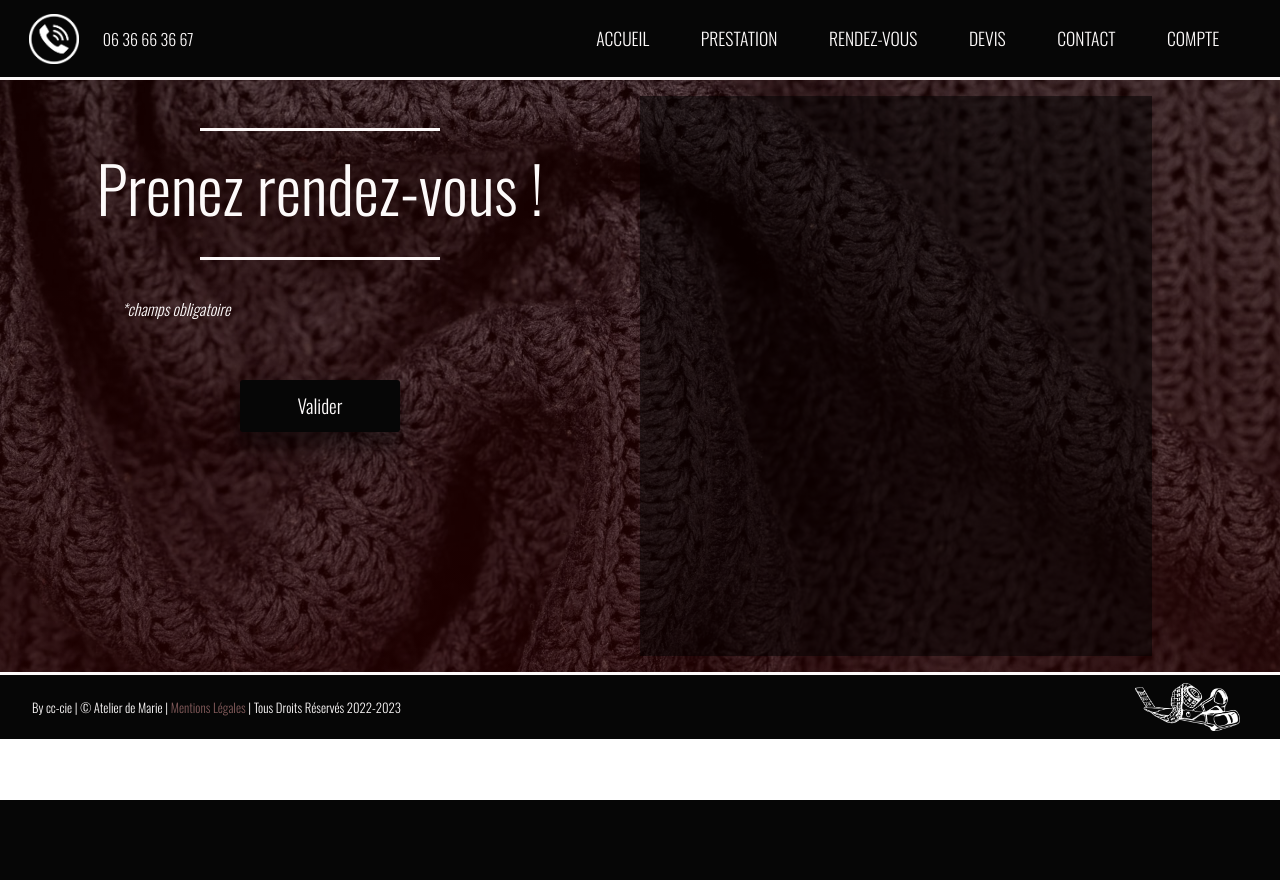
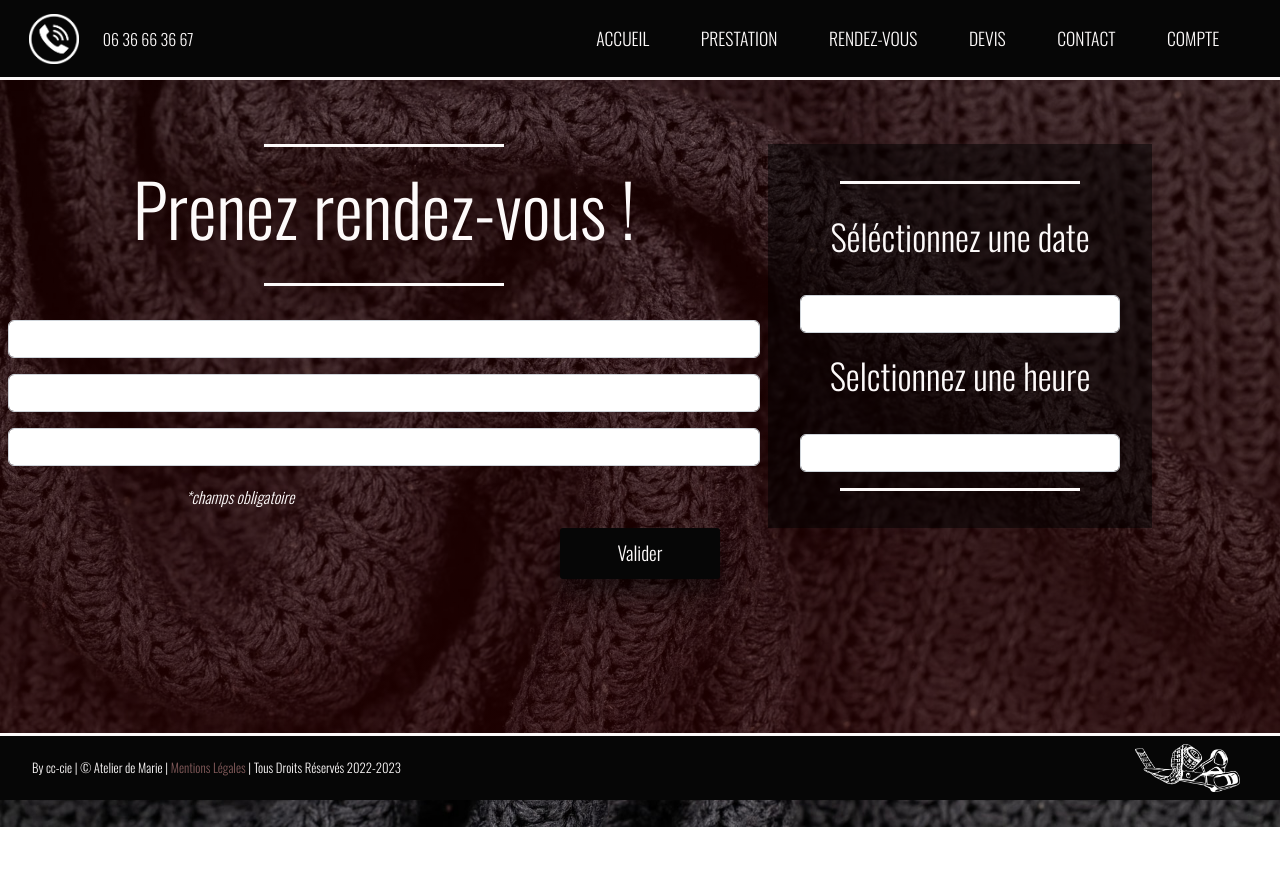
Before and after one commit to SharlotteC/atelier-marie, a Symfony app: template templates/rendez_vous/rdv.html.twig in a window 1280 px wide. Before the commit the page ends 800 px from the top, so only its background shows below. Run offline with Twig, Linux system fonts and the light colour scheme; the template is opened without the code that fills it, so the values that code supplies are empty; form fields are guessed from the names that the template uses; some libraries are stand-ins or nearby versions.

Commit message:
rectification calendrier de reservation page rdv + css calendrier + mise en place du formulaire de reservation

```diff
--- a/public/css/footer.css
+++ b/public/css/footer.css
@@ -1,4 +1,5 @@
 footer {
+    width: 100%;
     padding: .5rem;
     background-color: var(--secondary-color);
     color: var(--primary-color) ;
@@ -9,6 +10,9 @@ footer {
     flex-flow: row nowrap;
     align-items: center;
     justify-content: space-between;
+    position:absolute;
+    bottom:0;
+    position: fixed;
 }
 .footer{
     margin-left: 1.5rem;
--- a/public/css/home_page.css
+++ b/public/css/home_page.css
@@ -24,10 +24,12 @@
     margin-left: -152rem;
     color: var(--primary-color);
     letter-spacing: 2px;
+    padding: 0;
 }
+
 .home-container h1{
     margin-left: -208rem;
-    font-size: 10rem;
+    font-size: 9rem;
     color: var(--primary-color);
     font-family: var(--font-title);
 }
--- a/public/css/rdv.css
+++ b/public/css/rdv.css
@@ -1,22 +1,34 @@
+body{
+    overflow: hidden;
+    background: linear-gradient( #35000061,#35000088), url(../images/bg-rdv.jpg);
+    background-position: center;
+    background-size: cover;
+    background-repeat: no-repeat;
+    height:100vh;
+}
 .rdv-container{
-    background: linear-gradient( #35000061,#35000088), url(../images/bg-rdv.jpg);
+    width: 100%;
+    text-align: center;
+    margin: auto 0;
+    min-height: 100%;
+
+
+}
+.rdv-content{
     display: flex;
     flex-direction: row;
-    width: 100%;
-    height: auto;
-    background-position: center;
-    background-size: cover;
+
 }
 .rdv-info{
-    width: 50%;
+    width: 60%;
     color: var(--primary-color);
     text-align: center;
-    padding: 3rem;
+    padding-top: 4rem;
 }
 .rdv-info h1{
     margin-top: -.5rem;
     padding-bottom: 1.5rem;
-    font-size: 4rem;
+    font-size: 4.5rem;
 }
 .form_rdv  label{
     display: none;
@@ -31,7 +43,7 @@
     font-style: italic;
 }
 
-#userform_lastname, #userform_firstname, #userform_Email {
+#reservation_lastname, #reservation_firstname, #reservation_Email {
     width: 25rem;
     margin-top: 1.5rem;
     padding: .3rem;
@@ -44,22 +56,72 @@
 }
 .rdv-button{
     width: 10rem;
-    margin-left: 0 !important;
-    margin-top: 2.5rem ;
     border: none;
+    margin-bottom: 4rem;
+    background-color: var(--secondary-color);
+    color: var(--primary-color);
+    border-radius: 3px;
+    padding: .7rem;
+    box-shadow: var(--box-shadow);
+    text-decoration: none;
+    transition: .5s;
+    font-family: var(--font-family);
+    font-size: 1.2rem;
+}
+.rdv-button:hover{
+    color: var(--primary-dark);
+    transform: scale(1.2);
 }
 .rdv-calendar-content{
-    width: 40%;
-    height: 70vh;
+    width:30%;
     background: var(--dark);
-    margin: 1rem 0;
+    height: auto;
+    margin-top: 4rem;
+    justify-content: center;
+    display: flex;
+    flex-direction: column;
+    align-items: center;
+    padding: 2rem;
 }
 #calendrier{
-    padding: 1rem;
     width:100%;
-    height: 60vh;
     color: var(--primary-color);
     border: none !important;
     box-sizing: none !important;
     font-size: 1rem;
 }
+.rdv-calendar label{
+    display: none;
+}
+.meeting{
+    font-size: 2.2rem;
+    padding-bottom: 1rem;
+}
+#reservation_rdvDate {
+    margin-bottom: 1rem;
+    background-color: var(--light);
+    border: none;
+    color: var(--primary-color);
+    padding: .8rem;
+    font-size: 1.3rem;
+}
+#reservation_hourDate{
+    margin-bottom: 3rem;
+}
+#reservation_hourDate_hour, #reservation_hourDate_minute{
+    background-color: var(--light);
+    border: none;
+    color: var(--primary-color);
+    padding: .3rem;
+    font-size: 1.3rem;
+    margin: .5rem;
+}
+#reservation_hourDate option{
+    background-color: black;
+}
+.separator3{
+    margin:  0 auto;
+    width: 15rem;
+    border-top: var(--border);
+
+}
--- a/public/css/style.css
+++ b/public/css/style.css
@@ -120,6 +120,9 @@
         padding: 3rem !important;
         margin-top: -1.4rem !important;
     }
+    .rdv-calendar-content{
+        margin-top: 10rem !important;
+    }
 
 }
 
@@ -140,6 +143,8 @@
         margin-left: -72rem !important;
     }
 }
+
+
 @media screen and (max-width:1200px){
     .separator{
         margin-left: -98rem !important;
--- a/templates/base.html.twig
+++ b/templates/base.html.twig
@@ -5,17 +5,20 @@
         <title>{% block title %} {% endblock %}</title>
         <script defer  src="{{ asset('js/anime.min.js') }}"></script>
         <script defer src="{{ asset('js/index.js') }}"></script>
+        {# <script defer src="https://unpkg.com/flowbite@1.5.3/dist/datepicker.js"></script> #}
         <link rel="shortcut icon"  href="{{ asset('images/favicon.png') }}">
 
         {% block stylesheets %}
         <link rel="stylesheet" href="{{ asset('css/style.css') }}">
         <link rel="stylesheet" href="https://cdnjs.cloudflare.com/ajax/libs/animejs/3.2.1/anime.min.js">
         <link rel="stylesheet" href="https://cdnjs.cloudflare.com/ajax/libs/font-awesome/4.7.0/css/font-awesome.css" />
+        {# <link rel="stylesheet" href="https://unpkg.com/flowbite@1.5.3/dist/flowbite.min.css" /> #}
         {% endblock stylesheets %}
 
         <link href="https://cdn.jsdelivr.net/npm/bootstrap@5.2.0-beta1/dist/css/bootstrap.min.css" rel="stylesheet"
         integrity="sha384-0evHe/X+R7YkIZDRvuzKMRqM+OrBnVFBL6DOitfPri4tjfHxaWutUpFmBp4vmVor" crossorigin="anonymous">
-        <script defer src="https://cdn.jsdelivr.net/npm/bootstrap@5.2.0-beta1/dist/js/bootstrap.bundle.min.js" integrity="sha384-pprn3073KE6tl6bjs2QrFaJGz5/SUsLqktiwsUTF55Jfv3qYSDhgCecCxMW52nD2" crossorigin="anonymous"></script>
+
+
     </head>
 
     <body>
--- a/templates/rendez_vous/rdv.html.twig
+++ b/templates/rendez_vous/rdv.html.twig
@@ -13,23 +13,33 @@
 {% block body %}
 
 <div class="rdv-container">
+    <div class="rdv-content">
         <div class="rdv-info">
             <div class="separator2"></div>
             <h1> Prenez rendez-vous !</h1>
             <div class="separator2"></div>
             <div class="form_rdv">
-            {{ form_start(rdv_Form) }}
-            {{ form_rest(rdv_Form) }}
+                {{ form_start(rdv_form) }}
+                {{ form_row(rdv_form.firstname) }}
+                {{ form_row(rdv_form.lastname) }}
+                {{ form_row(rdv_form.Email) }}
                 <p>*champs obligatoire</p>
-            <button class=" btn-primary rdv-button" type="submit"> Valider </button
-            {{ form_end(rdv_Form) }}
             </div>
         </div>
         <div class="rdv-calendar-content">
-        <div class="rdv-calendar" id="calendrier">
-
+            <div  class="rdv-calendar" id="calendrier">
+                <div class="separator2"></div>
+                <p class="meeting"> Séléctionnez une date</p>
+                {{ form_row(rdv_form.rdvDate) }}
+                <p class="meeting">Selctionnez une heure </p>
+                {{ form_row(rdv_form.hourDate) }}
+                <div class="separator3"></div>
             </div>
         </div>
     </div>
 
+    <button class=" rdv-button" type="submit"> Valider </button>
+    {{ form_end(rdv_form) }}
+</div>
+
 {% endblock %}
```
Also changed, not shown: migrations/Version20220901084204.php (added, +33 -0 lines), src/Controller/RendezVousController.php (+6 -6 lines), src/Entity/User.php (deleted, +0 -80 lines), src/Form/ReservationType.php (added, +52 -0 lines), src/Form/UserformType.php (deleted, +0 -41 lines), src/Repository/UserRepository.php (deleted, +0 -66 lines), public/js/index.js (line endings or trailing spaces). Lines whose indentation alone changed are shown as unchanged.
